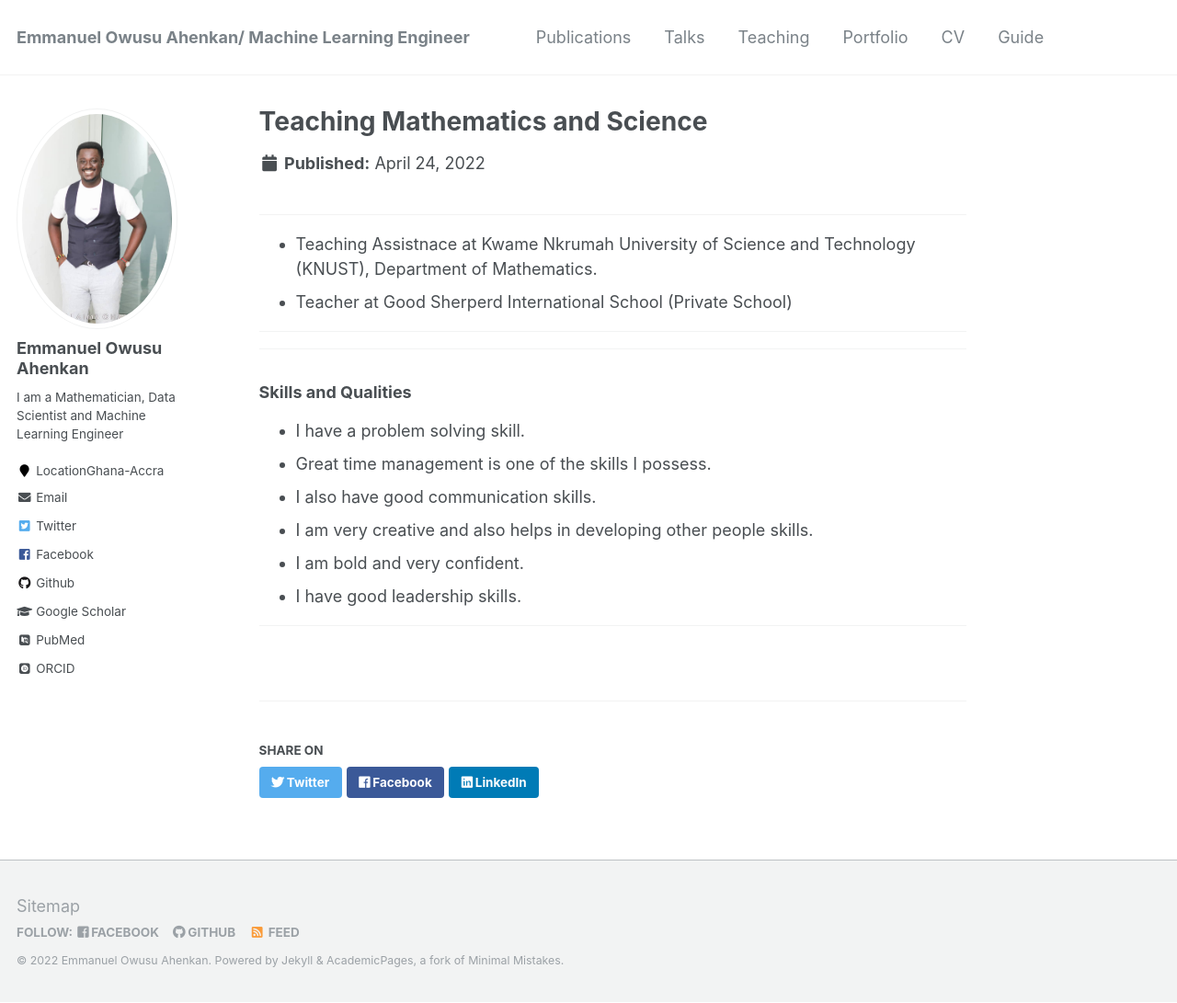
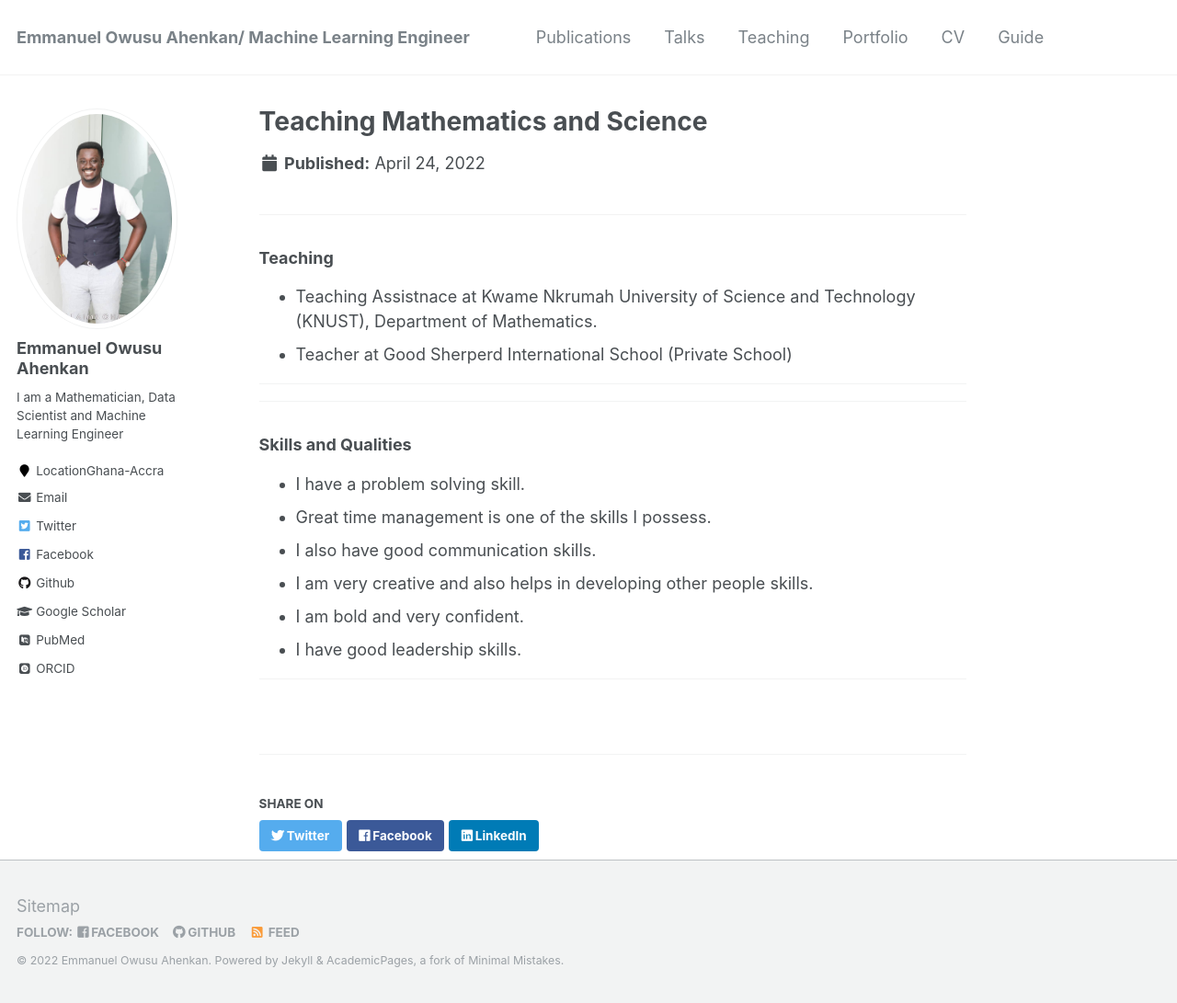
Before and after one commit to EmmanuelOwusu/EmmanuelOwusu.github.io, a Jekyll site: the page built from _portfolio/portfolio-1.md, in a window 1280 px wide and 1091 px high. Shown: the whole window at 92% size. Built offline with Jekyll 4.4.1, drawn with Linux system fonts in a browser that asks for light colours; some web fonts are replaced.

Commit message:
LATEST PORTFOLIO

```diff
--- a/_portfolio/portfolio-1.md
+++ b/_portfolio/portfolio-1.md
@@ -4,7 +4,10 @@ excerpt: "Teaching Mathematics and Science <br/><img src='/images/EMMA2.jpg' wid
 collection: portfolio
 ---
 
+
 ---
+### Teaching
+
 * Teaching Assistnace at Kwame Nkrumah University of Science and Technology (KNUST), Department of Mathematics.
 * Teacher at Good Sherperd International School (Private School)
 
```
